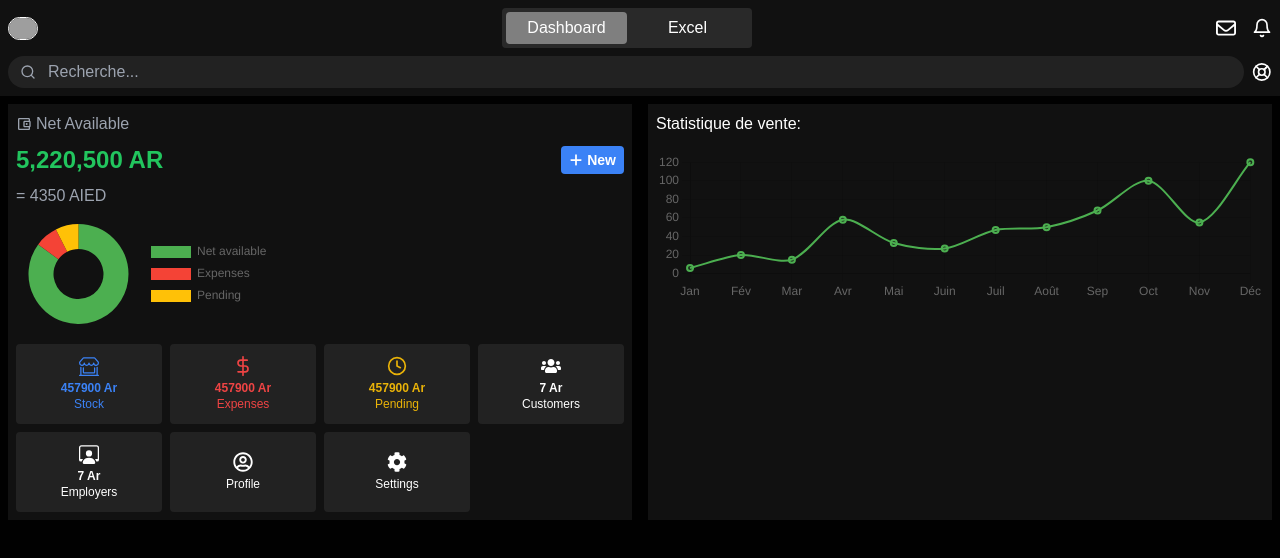
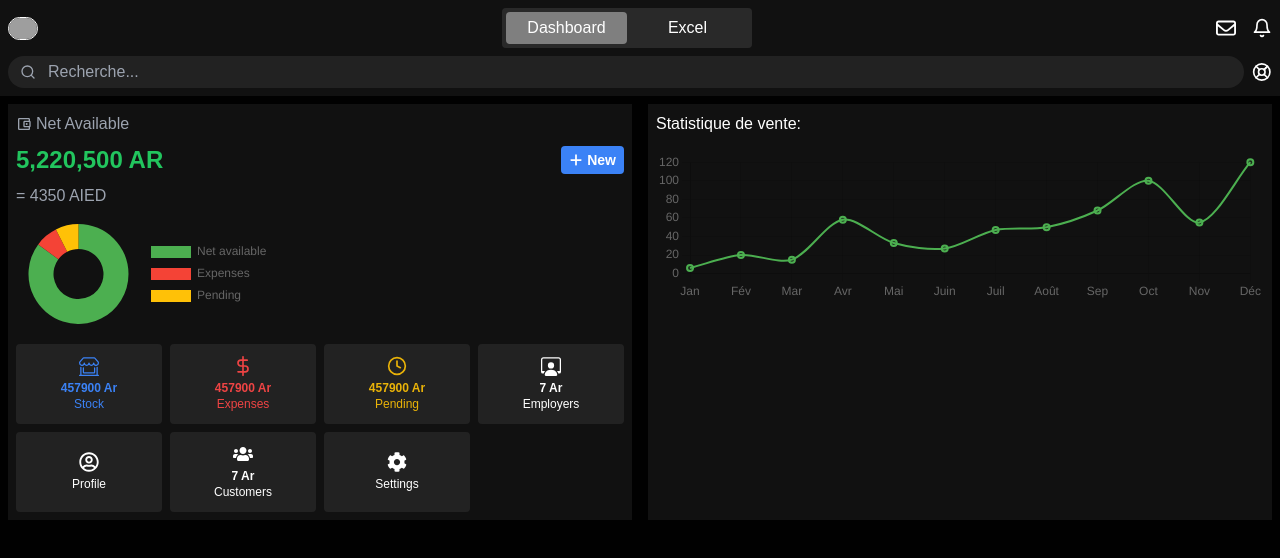
Before and after one commit to MorlonDev261/mga-follow-up, a Next.js app: page / in a window 1280 px wide. Shown: the top 558 px of the page. Built offline with nearby package versions, Linux system fonts and the light colour scheme; grey boxes are pictures that could not be loaded.

Commit message:
Update index.tsx

```diff
--- a/src/app/_components/ShortcutList/index.tsx
+++ b/src/app/_components/ShortcutList/index.tsx
@@ -8,9 +8,9 @@ const shortcuts = [
   { label: 'Stock', value: 457900, icon: <BsShopWindow />, color: 'text-blue-500' },
   { label: 'Expenses', value: 457900, icon: <FiDollarSign />, color: 'text-red-500' },
   { label: 'Pending', value: 457900, icon: <FiClock />, color: 'text-yellow-500' },
-  { label: 'Customers', value: 7, icon: <FaUsers /> },
   { label: 'Employers', value: 7, icon: <BsPersonWorkspace /> },
   { label: 'Profile', icon: <FaRegUserCircle /> },
+  { label: 'Customers', value: 7, icon: <FaUsers /> },
   { label: 'Settings', icon: <FaCog /> },
 ];
 
```
